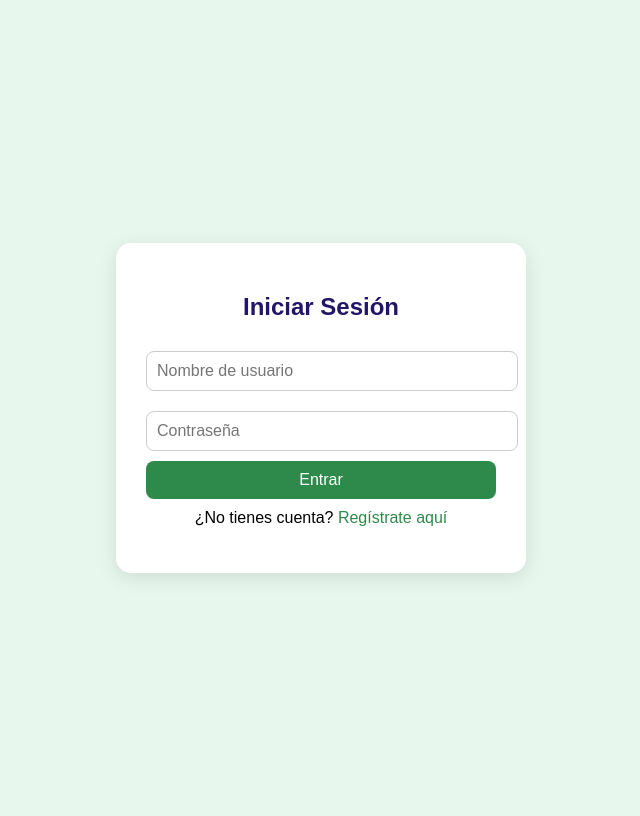
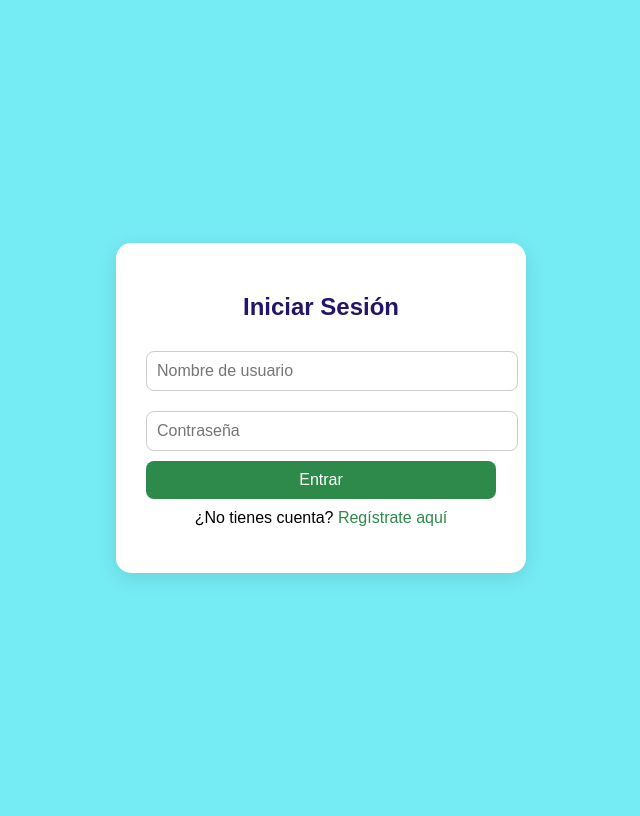
Before and after one commit to lfelipeep/FinanceKids, a Django app: page / in a window 1280 px wide. Shown: the whole page, without its empty margins (319-959 px from the left). Run offline with Django 5.2, Linux system fonts and the light colour scheme.

Commit message:
pruebas de web

```diff
--- a/core/templates/login.html
+++ b/core/templates/login.html
@@ -7,7 +7,7 @@
     <style>
         body {
             font-family: "Poppins", sans-serif;
-            background: #e7f7ed;
+            background: #75ebf3ff;
             display: flex;
             justify-content: center;
             align-items: center;
```
